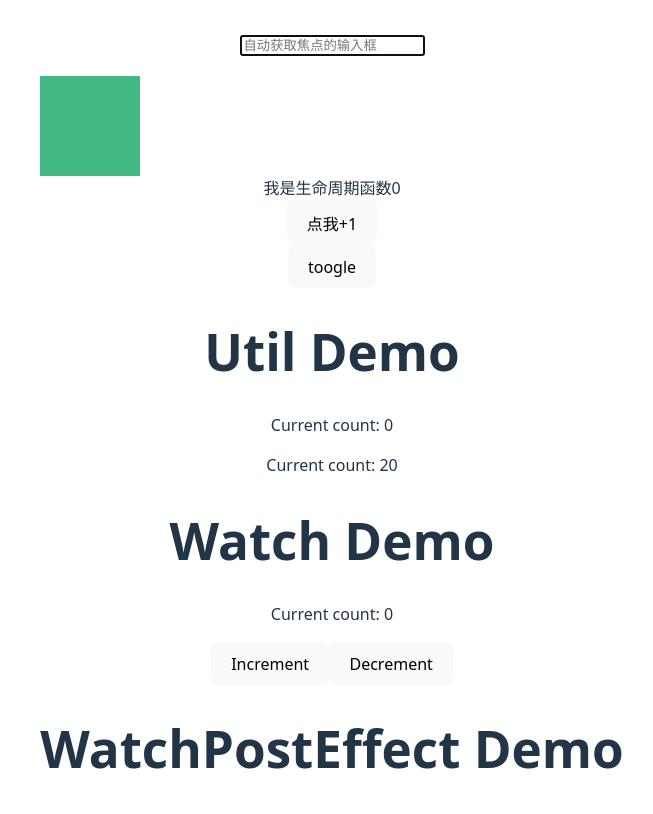
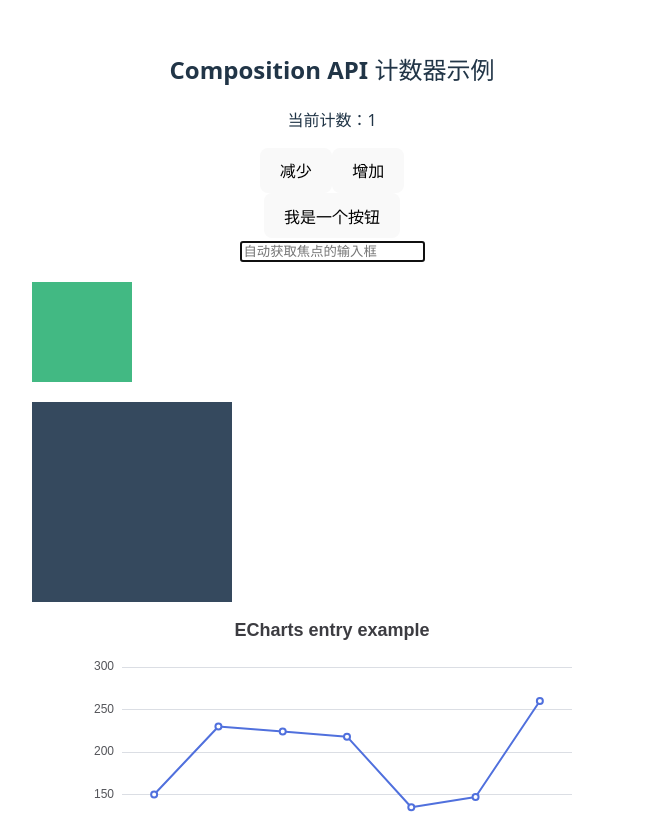
Before and after one commit to verybeautyTang/vue-demo, a Vue app in the folder basic-demo/: page / in a window 1280 px wide. Shown: the top 814 px of the page, without its empty margins (308-961 px from the left). Built offline with nearby package versions, Linux system fonts and the light colour scheme.

Commit message:
feat: add hooks

```diff
--- a/basic-demo/src/App.vue
+++ b/basic-demo/src/App.vue
@@ -1,4 +1,5 @@
 <script setup lang="ts">
+import CompositionDemo from './components/CompositionDemo.vue'
 import SyncComponent from './components/SyncComponent.vue'
 import WatchSyncEffect from './components/WatchSyncEffect.vue'
 import WatchPostEffect from './components/WatchPostEffect.vue'
@@ -6,7 +7,8 @@ import WatchEffectDemo from './components/WatchEffectDemo.vue'
 import WatchDemo from './components/WatchDemo.vue'
 import UtilDemo from './components/UtilDemo.vue'
 import LifeDemo from './components/LifeDemo.vue'
-import coustomDirective from './components/coustomDirective.vue'
+import TelePortDemo from './components/TelePortDemo.vue'
+import coustomDirective from './components/CoustomDirective.vue'
 import { ref } from 'vue'
 
 const isShow = ref(true)
@@ -14,6 +16,8 @@ const isShow = ref(true)
 
 <template>
   <div>
+    <CompositionDemo />
+    <TelePortDemo />
     <coustomDirective />
     <SyncComponent v-if="Math.random() > 0.5" />
     <keep-alive>
--- /dev/null
+++ b/basic-demo/src/components/CompositionDemo.vue
@@ -0,0 +1,14 @@
+<template>
+  <!-- UI 和状态完全解耦，视图完全不用关心状态的细节，自己管自己的 -->
+  <div>
+    <h2>Composition API 计数器示例</h2>
+    <p>当前计数：{{ count }}</p>
+    <button @click="decrement">减少</button>
+    <button @click="increment">增加</button>
+  </div>
+</template>
+
+<script lang="ts" setup>
+import { useCounter } from '../hooks/useCounter'
+const { count, increment, decrement } = useCounter(1)
+</script>
--- /dev/null
+++ b/basic-demo/src/components/TelePortDemo.vue
@@ -0,0 +1,34 @@
+<template>
+  <!-- 这种场景一般都是用于 modal 组件中 -->
+  <div>
+    <Teleport to="body">
+      <div v-if="isShow" tabindex="-1" v-focus class="modal">Hello 我是使用了 teleport的情况</div>
+    </Teleport>
+    <button @click="clickHandle">我是一个按钮</button>
+  </div>
+</template>
+
+<script lang="ts" setup>
+import { vFocus } from '../directives/vFocus'
+import { ref } from 'vue'
+const isShow = ref(false)
+const clickHandle = () => {
+  isShow.value = !isShow.value
+}
+</script>
+
+<style scoped>
+.modal {
+  width: 100%;
+  height: 100%;
+  background-color: rgba(173, 216, 230, 0.133);
+  position: fixed;
+  top: 50%;
+  left: 50%;
+  transform: translate(-50%, -50%);
+  display: flex;
+  justify-content: center;
+  align-items: center;
+  border: 2px solid #000;
+}
+</style>
--- a/basic-demo/src/components/coustomDirective.vue
+++ b/basic-demo/src/components/coustomDirective.vue
@@ -2,11 +2,12 @@
   <div>
     <input v-focus placeholder="自动获取焦点的输入框" />
     <div class="draggable" v-draggable></div>
+    <div class="dropable" v-droppable></div>
   </div>
 </template>
 <script lang="ts" setup>
 import { vFocus } from '../directives/vFocus'
-import { vDraggable } from '../directives/vDraggable'
+import { vDraggable, vDroppable } from '../directives/vDraggable'
 </script>
 
 <style>
@@ -17,4 +18,10 @@ import { vDraggable } from '../directives/vDraggable'
   margin-top: 20px;
   cursor: move;
 }
+.dropable {
+  width: 200px;
+  height: 200px;
+  background-color: #35495e;
+  margin-top: 20px;
+}
 </style>
--- a/basic-demo/src/directives/vDraggable.ts
+++ b/basic-demo/src/directives/vDraggable.ts
@@ -1,5 +1,27 @@
-export const vDraggable = {
+const vDraggable = {
   mounted(el: HTMLElement) {
-    el.draggable = true
+    ;(el.draggable = true),
+      (el.id = el.id || `draggable-${Math.random().toString(36).substr(2, 9)}`)
+    el.addEventListener('dragstart', (e: DragEvent) => {
+      e.dataTransfer?.setData('text/plain', el.id)
+    })
   },
 }
+
+const vDroppable = {
+  mounted(el: HTMLElement) {
+    el.addEventListener('dragover', (e: DragEvent) => {
+      e.preventDefault()
+    })
+    el.addEventListener('drop', (e: DragEvent) => {
+      e.preventDefault()
+      const id = e.dataTransfer?.getData('text/plain')
+      const draggableElement = document.getElementById(id!)
+      if (draggableElement) {
+        el.appendChild(draggableElement)
+      }
+    })
+  },
+}
+
+export { vDraggable, vDroppable }
--- /dev/null
+++ b/basic-demo/src/hooks/useCounter.ts
@@ -0,0 +1,20 @@
+import { ref } from 'vue'
+
+// 定义浏览器的标题
+export const useCounter = (initialValue = 0) => {
+  const count = ref(initialValue)
+
+  const increment = () => {
+    count.value++
+  }
+
+  const decrement = () => {
+    count.value--
+  }
+
+  return {
+    count,
+    increment,
+    decrement,
+  }
+}
```
Also changed, not shown: 1 other file (tests, documents, lock files or other folders).
